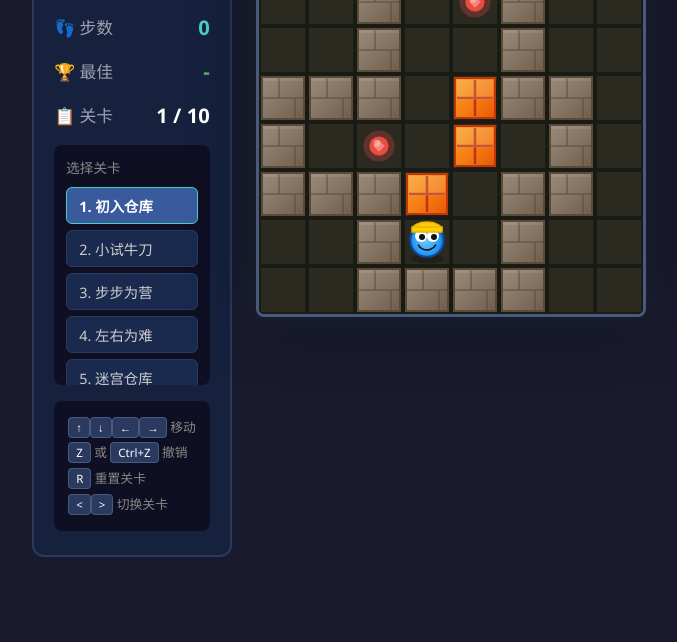
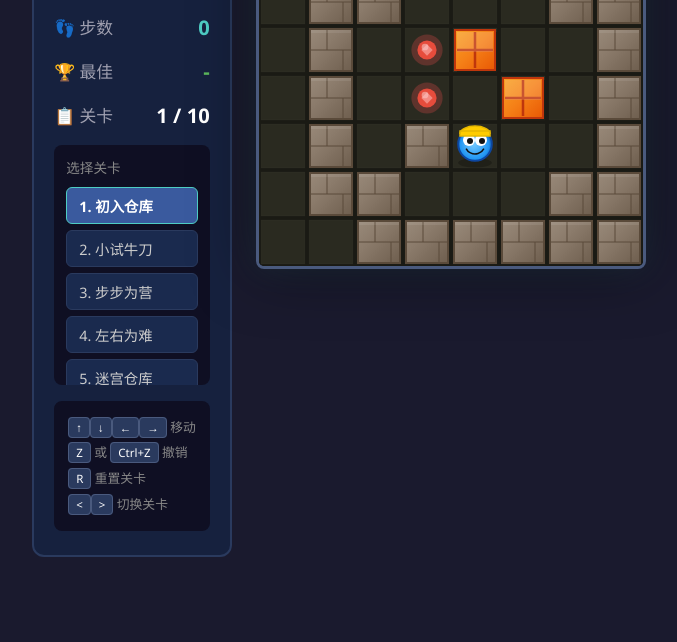
Before and after one commit to xiaohuiren973/sokoban, a plain HTML site: page index.html in a window 1280 px wide. Shown: the part 158-800 px from the top of the page, without its empty margins (301-978 px from the left). Drawn offline with Linux system fonts and the light colour scheme.

Commit message:
Fix: redesign all 10 levels with verified box=target counts

```diff
--- a/index.html
+++ b/index.html
@@ -306,157 +306,146 @@
 
             // ==================== Level Data ====================
             const levelData = [
-                { // Level 1 - Tutorial
+                { // Level 1: 初入仓库 (2 boxes)
                     name: '初入仓库',
+                    width: 8,
+                    height: 7,
+                    data: [
+                        '  ##### ',
+                        ' ##   ##',
+                        ' # .$  #',
+                        ' # . $ #',
+                        ' # #@  #',
+                        ' ##   ##',
+                        '  ######'
+                    ]
+                }, { // Level 2: 小试牛刀 (3 boxes)
+                    name: '小试牛刀',
+                    width: 8,
+                    height: 7,
+                    data: [
+                        ' ###### ',
+                        '#   .# #',
+                        '# .$ $ #',
+                        '#  # . #',
+                        '#  $ @ #',
+                        '#   ####',
+                        '######  '
+                    ]
+                }, { // Level 3: 步步为营 (4 boxes)
+                    name: '步步为营',
                     width: 8,
                     height: 8,
                     data: [
-                        '  ####  ',
-                        '  # .#  ',
-                        '  #  #  ',
-                        '### $## ',
-                        '# . $ # ',
-                        '###$ ## ',
-                        '  #@ # ',
-                        '  #### ',
+                        ' ###### ',
+                        '#    # #',
+                        '# .$.$ #',
+                        '#  # . #',
+                        '# .$ $ #',
+                        '#  @   #',
+                        '##  ####',
+                        ' #####  '
                     ]
-                }, { // Level 2
-                    name: '小试牛刀',
-                    width: 8,
+                }, { // Level 4: 左右为难 (4 boxes)
+                    name: '左右为难',
+                    width: 9,
                     height: 8,
                     data: [
-                        '  ####  ',
-                        '###  ## ',
-                        '#   $ # ',
-                        '# #. ###',
-                        '# .$ # ',
-                        '## $  # ',
-                        ' # @ ## ',
-                        ' ####  ',
+                        '  #####  ',
+                        ' ##   ## ',
+                        ' # .$.$ #',
+                        ' #  # . #',
+                        ' # .$ $ #',
+                        ' #  @   #',
+                        ' ###  ###',
+                        '   ####  '
                     ]
-                }, { // Level 3
-                    name: '步步为营',
+                }, { // Level 5: 迷宫仓库 (4 boxes)
+                    name: '迷宫仓库',
                     width: 9,
-                    height: 9,
+                    height: 8,
                     data: [
                         '  #####  ',
-                        '  #   #  ',
-                        '  # $ #  ',
-                        ' ### $## ',
-                        ' #  $.# ',
-                        ' # #.  # ',
-                        ' #   ### ',
-                        ' ##@##   ',
-                        '  ###    ',
+                        '###   ###',
+                        '#  .$.$ #',
+                        '#  # #  #',
+                        '#  .$.$ #',
+                        '#   @   #',
+                        '##     ##',
+                        '  #####  '
                     ]
-                }, { // Level 4
-                    name: '左右为难',
+                }, { // Level 6: 曲折前行 (5 boxes)
+                    name: '曲折前行',
                     width: 9,
-                    height: 9,
+                    height: 8,
                     data: [
                         '  #####  ',
-                        ' ###  ## ',
-                        '##  $  # ',
-                        '# .#$@##',
-                        '##. $ # ',
-                        ' #  $ # ',
-                        ' #  ####',
-                        ' ####   ',
-                        '        ',
+                        '###   ###',
+                        '#  .$.$ #',
+                        '#  # #  #',
+                        '#  .$.$ #',
+                        '#  $@   #',
+                        '##   .## ',
+                        ' #####   '
                     ]
-                }, { // Level 5
-                    name: '迷宫仓库',
-                    width: 11,
+                }, { // Level 7: 棋局 (6 boxes)
+                    name: '棋局',
+                    width: 9,
+                    height: 8,
+                    data: [
+                        '  #####  ',
+                        '###   ###',
+                        '#  .$.$ #',
+                        '# . .   #',
+                        '#  .$.$ #',
+                        '#  $@$  #',
+                        '##     ##',
+                        '  #####  '
+                    ]
+                }, { // Level 8: 九宫阵 (5 boxes)
+                    name: '九宫阵',
+                    width: 9,
+                    height: 8,
+                    data: [
+                        '  #####  ',
+                        '###   ###',
+                        '#  .  $ #',
+                        '#  .$.  #',
+                        '#  .  $ #',
+                        '#   $.  #',
+                        '#  $@   #',
+                        '##   ###',
+                        ' #####   '
+                    ]
+                }, { // Level 9: 终极考验 (8 boxes)
+                    name: '终极考验',
+                    width: 10,
                     height: 9,
                     data: [
                         '  ######  ',
-                        ' ## #. #  ',
-                        '##  $  ## ',
-                        '# .# #. # ',
-                        '#  $    # ',
-                        '# .# ## # ',
-                        '##  @ ### ',
-                        ' ######   ',
-                        '          ',
+                        '###    ###',
+                        '#  . . $ #',
+                        '#  .$.$  #',
+                        '#    . $ #',
+                        '#  .$.$. #',
+                        '#  $ @ $ #',
+                        '##      ##',
+                        ' ######## '
                     ]
-                }, { // Level 6
-                    name: '曲折前行',
+                }, { // Level 10: 大师挑战 (7 boxes)
+                    name: '大师挑战',
                     width: 10,
                     height: 9,
                     data: [
-                        '  ###### ',
-                        '  #    # ',
-                        '### $# ##',
-                        '#  . $. #',
-                        '# .#$ # #',
-                        '# .  $@ #',
-                        '## ######',
-                        ' ###    ',
-                        '        ',
-                    ]
-                }, { // Level 7
-                    name: '棋局',
-                    width: 10,
-                    height: 10,
-                    data: [
-                        ' ####### ',
-                        '##  #  # ',
-                        '#  $$  # ',
-                        '# .$. ###',
-                        '# $.$ # ',
-                        '# .$. # ',
-                        '#  # @# ',
-                        '######## ',
-                        '         ',
-                        '         ',
-                    ]
-                }, { // Level 8
-                    name: '九宫阵',
-                    width: 9,
-                    height: 9,
-                    data: [
-                        '  #####  ',
-                        ' ##   ## ',
-                        ' # $#$ # ',
-                        ' # .#. # ',
-                        ' # . . # ',
-                        ' # #$# # ',
-                        '##  @ ## ',
-                        '#     #  ',
-                        '######   ',
-                    ]
-                }, { // Level 9
-                    name: '终极考验',
-                    width: 12,
-                    height: 10,
-                    data: [
-                        '  ######## ',
-                        '  #  #   # ',
-                        '### $$ # ##',
-                        '#  .#. ## #',
-                        '# #. .$  @#',
-                        '#  .$. ## #',
-                        '### .# #  #',
-                        ' ##  $ # # ',
-                        '  #    #   ',
-                        '  ######   ',
-                    ]
-                }, { // Level 10
-                    name: '大师挑战',
-                    width: 11,
-                    height: 11,
-                    data: [
-                        '  #######  ',
-                        '  #  #  #  ',
-                        '### $  $## ',
-                        '#  ..#.. # ',
-                        '# $  #  $# ',
-                        '# .#   #. #',
-                        '#  # $ #  #',
-                        '## .# #. ##',
-                        ' #  #$#  # ',
-                        ' #  @ #  # ',
-                        ' ########  ',
+                        '  ######  ',
+                        '###    ###',
+                        '#  . . $ #',
+                        '#     $. #',
+                        '#    . $ #',
+                        '#  .$.$. #',
+                        '#    @   #',
+                        '#  $   $##',
+                        '########  '
                     ]
                 },
             ];
```
